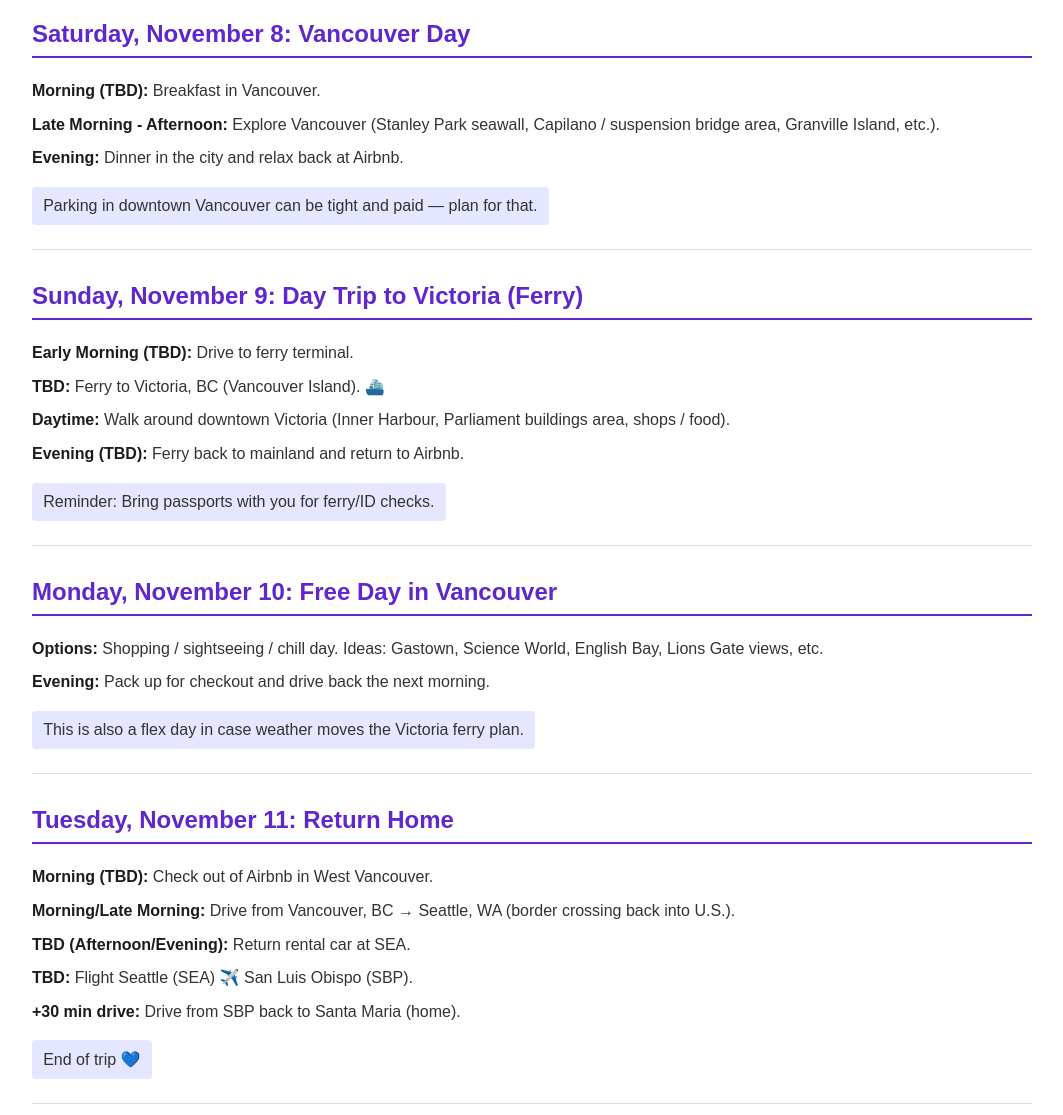
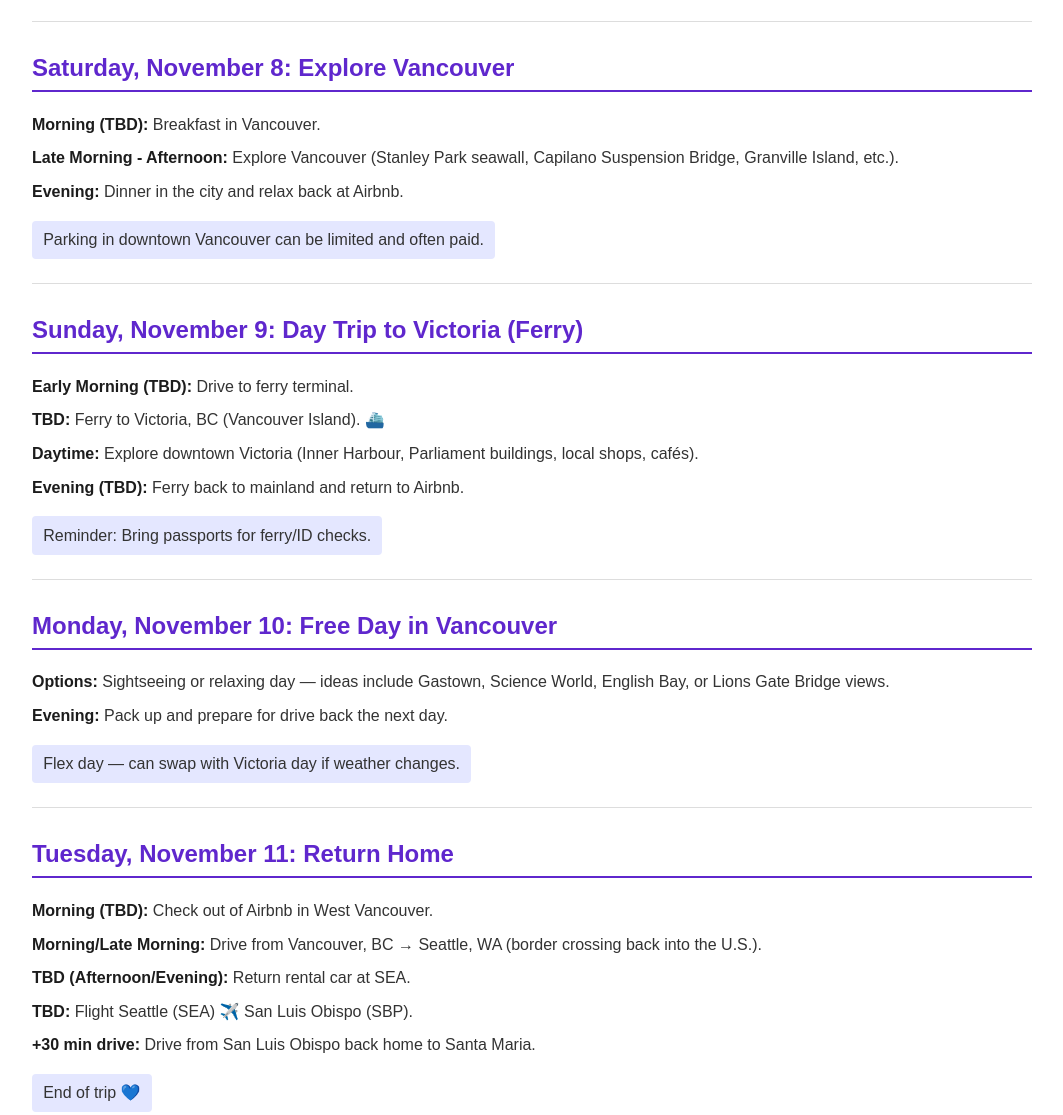
Before and after one commit to JovanyCardenas/trip-itinerary, a plain HTML site: page index.html in a window 1280 px wide. Shown: the part 912-2027 px from the top of the page, without its empty margins (108-1171 px from the left). Drawn offline with Linux system fonts and the light colour scheme.

Commit message:
Revise Vancouver trip itinerary details
Updated itinerary details for Vancouver trip, including activity descriptions and titles.

```diff
--- a/index.html
+++ b/index.html
@@ -5,12 +5,11 @@
     <meta name="viewport" content="width=device-width, initial-scale=1.0"/>
     <title>Vancouver Trip Itinerary</title>
 
-    <!-- You can reuse your same stylesheet -->
     <link rel="stylesheet" href="other/styles.css" />
 </head>
 <body>
 <header>
-    <h1>Vancouver / Victoria Trip Itinerary</h1>
+    <h1>Vancouver Trip Itinerary</h1>
     <p class="note">*Times are approximate and will be updated once flights / ferry are confirmed*</p>
 </header>
 
@@ -18,8 +17,9 @@
 
     <!-- DAY 1 -->
     <section class="day">
-        <h2>Thursday, November 6: Fly to Seattle</h2>
-        <p class="activity"><span class="time">TBD (Afternoon):</span> Depart from San Luis Obispo (SBP) ✈️ Seattle (SEA).</p>
+        <h2>Thursday, November 6: Travel to Seattle</h2>
+        <p class="activity"><span class="time">TBD (Afternoon):</span> Drive from Santa Maria to San Luis Obispo Airport (approx. 30 minutes).</p>
+        <p class="activity"><span class="time">TBD:</span> Flight from San Luis Obispo (SBP) ✈️ Seattle (SEA).</p>
         <p class="activity"><span class="time">TBD:</span> Arrive in Seattle.</p>
         <p class="activity"><span class="time">TBD:</span> Shuttle / rideshare to hotel near SEA, check in and rest.</p>
         <p class="activity highlight">Overnight: Hotel near Seattle Airport.</p>
@@ -38,11 +38,11 @@
 
     <!-- DAY 3 -->
     <section class="day">
-        <h2>Saturday, November 8: Vancouver Day</h2>
+        <h2>Saturday, November 8: Explore Vancouver</h2>
         <p class="activity"><span class="time">Morning (TBD):</span> Breakfast in Vancouver.</p>
-        <p class="activity"><span class="time">Late Morning - Afternoon:</span> Explore Vancouver (Stanley Park seawall, Capilano / suspension bridge area, Granville Island, etc.).</p>
+        <p class="activity"><span class="time">Late Morning - Afternoon:</span> Explore Vancouver (Stanley Park seawall, Capilano Suspension Bridge, Granville Island, etc.).</p>
         <p class="activity"><span class="time">Evening:</span> Dinner in the city and relax back at Airbnb.</p>
-        <p class="activity highlight">Parking in downtown Vancouver can be tight and paid — plan for that.</p>
+        <p class="activity highlight">Parking in downtown Vancouver can be limited and often paid.</p>
     </section>
 
     <!-- DAY 4 -->
@@ -50,34 +50,31 @@
         <h2>Sunday, November 9: Day Trip to Victoria (Ferry)</h2>
         <p class="activity"><span class="time">Early Morning (TBD):</span> Drive to ferry terminal.</p>
         <p class="activity"><span class="time">TBD:</span> Ferry to Victoria, BC (Vancouver Island). ⛴️</p>
-        <p class="activity"><span class="time">Daytime:</span> Walk around downtown Victoria (Inner Harbour, Parliament buildings area, shops / food).</p>
+        <p class="activity"><span class="time">Daytime:</span> Explore downtown Victoria (Inner Harbour, Parliament buildings, local shops, cafés).</p>
         <p class="activity"><span class="time">Evening (TBD):</span> Ferry back to mainland and return to Airbnb.</p>
-        <p class="activity highlight">Reminder: Bring passports with you for ferry/ID checks.</p>
+        <p class="activity highlight">Reminder: Bring passports for ferry/ID checks.</p>
     </section>
 
     <!-- DAY 5 -->
     <section class="day">
         <h2>Monday, November 10: Free Day in Vancouver</h2>
-        <p class="activity"><span class="time">Options:</span>
-            Shopping / sightseeing / chill day. Ideas:
-            Gastown, Science World, English Bay, Lions Gate views, etc.
-        </p>
-        <p class="activity"><span class="time">Evening:</span> Pack up for checkout and drive back the next morning.</p>
-        <p class="activity highlight">This is also a flex day in case weather moves the Victoria ferry plan.</p>
+        <p class="activity"><span class="time">Options:</span> Sightseeing or relaxing day — ideas include Gastown, Science World, English Bay, or Lions Gate Bridge views.</p>
+        <p class="activity"><span class="time">Evening:</span> Pack up and prepare for drive back the next day.</p>
+        <p class="activity highlight">Flex day — can swap with Victoria day if weather changes.</p>
     </section>
 
     <!-- DAY 6 -->
     <section class="day">
         <h2>Tuesday, November 11: Return Home</h2>
         <p class="activity"><span class="time">Morning (TBD):</span> Check out of Airbnb in West Vancouver.</p>
-        <p class="activity"><span class="time">Morning/Late Morning:</span> Drive from Vancouver, BC → Seattle, WA (border crossing back into U.S.).</p>
+        <p class="activity"><span class="time">Morning/Late Morning:</span> Drive from Vancouver, BC → Seattle, WA (border crossing back into the U.S.).</p>
         <p class="activity"><span class="time">TBD (Afternoon/Evening):</span> Return rental car at SEA.</p>
         <p class="activity"><span class="time">TBD:</span> Flight Seattle (SEA) ✈️ San Luis Obispo (SBP).</p>
-        <p class="activity"><span class="time">+30 min drive:</span> Drive from SBP back to Santa Maria (home).</p>
+        <p class="activity"><span class="time">+30 min drive:</span> Drive from San Luis Obispo back home to Santa Maria.</p>
         <p class="activity highlight">End of trip 💙</p>
     </section>
 
-    <!-- OPTIONAL TRIP NOTES -->
+    <!-- TRIP NOTES -->
     <section class="day">
         <h2>Trip Notes</h2>
         <p class="activity"><span class="time">Hotel (11/6):</span> Seattle airport area (TBD).</p>
```
